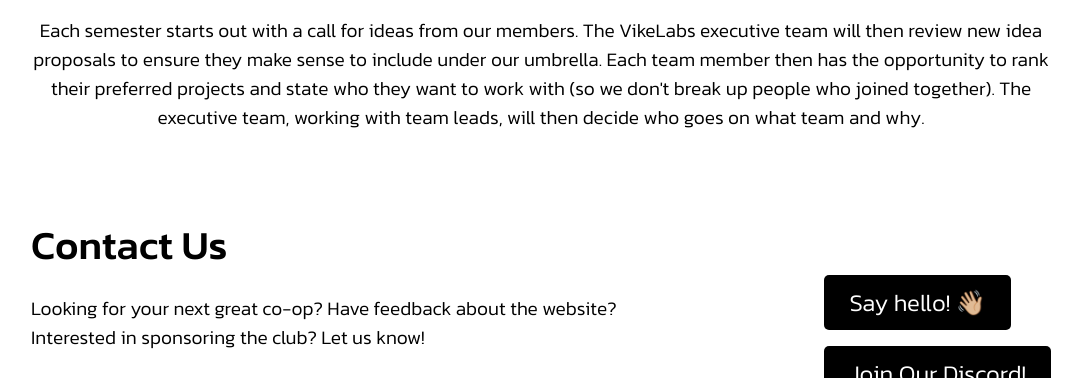
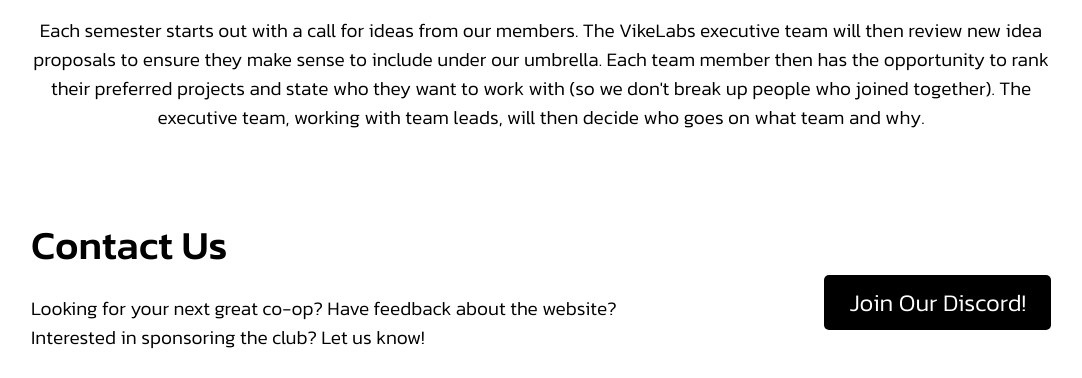
Before and after one commit to VikeLabs/vikelabs.ca, a Gatsby site: page / in a window 1280 px wide. Shown: the part 777-1155 px from the top of the page, without its empty margins (99-1181 px from the left). Built offline with nearby package versions, Linux system fonts and the light colour scheme; Gatsby itself is replaced by a stand-in of ours.

Commit message:
fix: disable useless button
not sure what to use it for

```diff
--- a/src/components/Contact.tsx
+++ b/src/components/Contact.tsx
@@ -108,11 +108,11 @@
           flexDirection={{ sm: "row", md: "column" }}
           justifyContent={{ sm: "space-between", md: "flex-start" }}
         >
-          <a href={data.site.siteMetadata.discordInviteURL}>
+          {/* <a href={data.site.siteMetadata.discordInviteURL}>
             <Button mb="3" minWidth="200">
               Say hello! <Wave />
             </Button>
-          </a>
+          </a> */}
           <a href={data.site.siteMetadata.discordInviteURL || "#"}>
             <Button minWidth="200px">Join Our Discord!</Button>
           </a>
```
